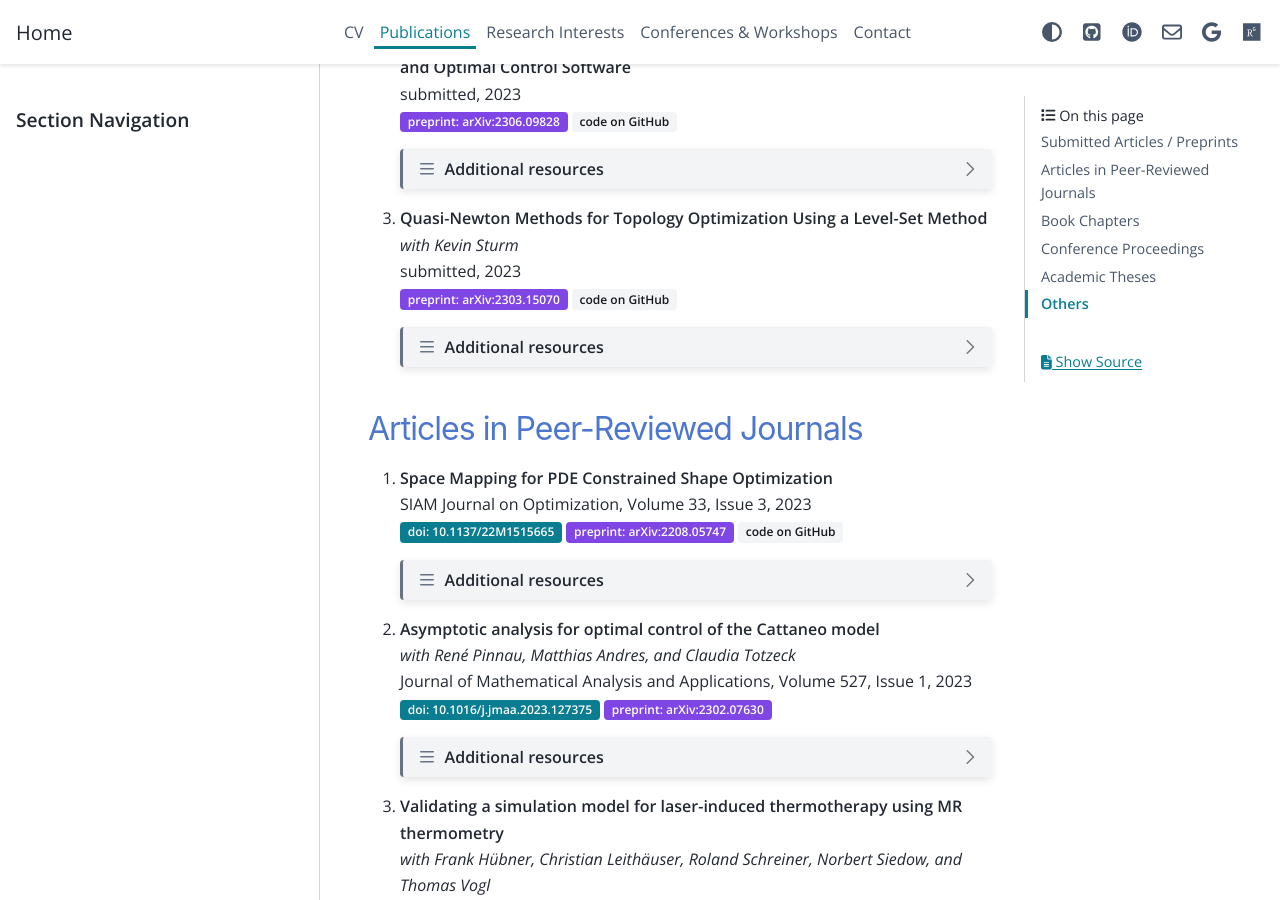
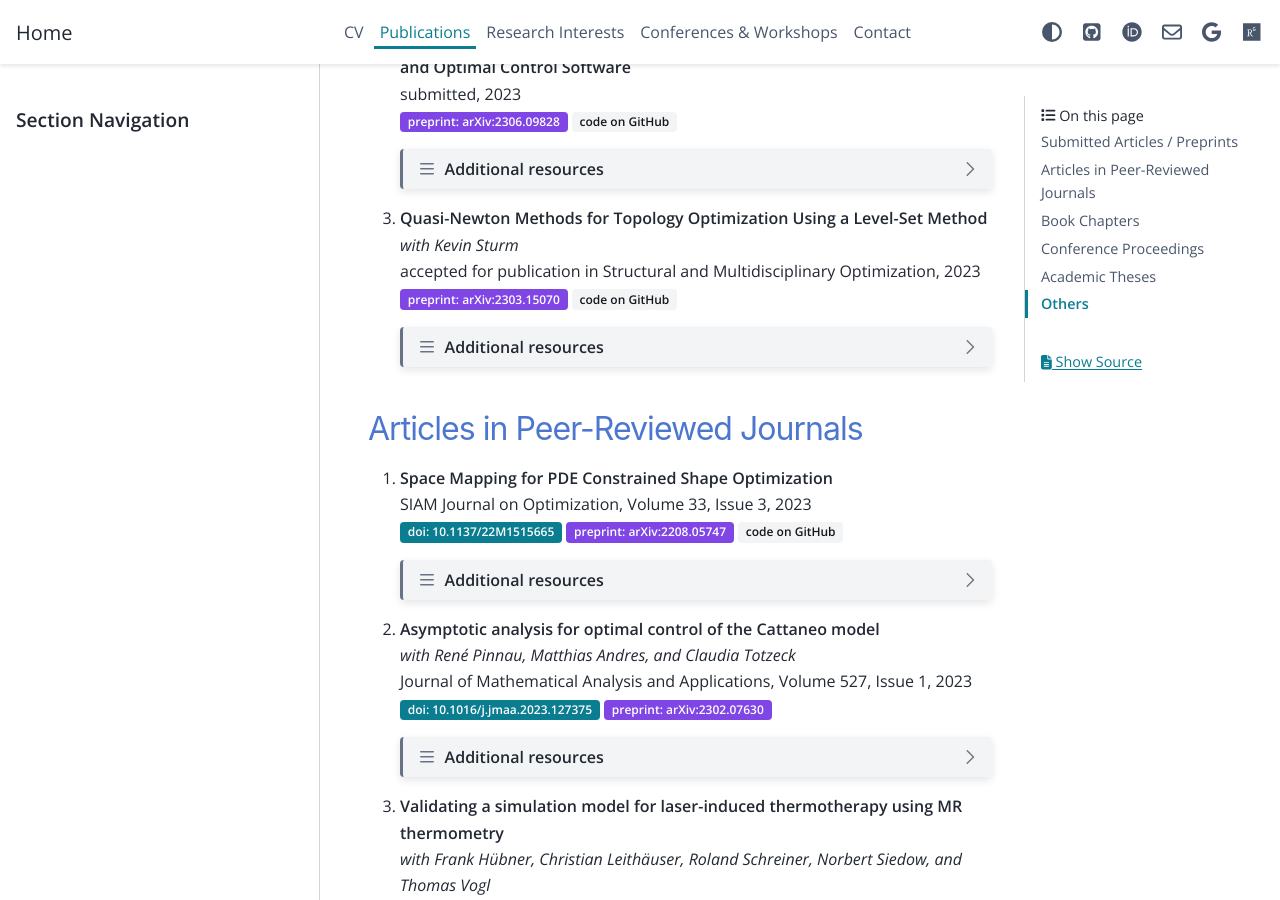
Before and after one commit to sblauth/sblauth.github.io, a Sphinx documentation site: the page built from source/publications.rst, in a window 1280 px wide and 900 px high, scrolled down 440 px. Built offline with Sphinx 7.4.7 and the PyData theme 0.15.4, drawn with Linux system fonts in a browser that asks for light colours.

Commit message:
update publications

```diff
--- a/source/publications.rst
+++ b/source/publications.rst
@@ -65,7 +65,7 @@ Submitted Articles / Preprints
 
 #. | **Quasi-Newton Methods for Topology Optimization Using a Level-Set Method**
    | *with Kevin Sturm*
-   | submitted, 2023
+   | accepted for publication in Structural and Multidisciplinary Optimization, 2023
    | :bdg-link-secondary:`preprint: arXiv:2303.15070 <https://arxiv.org/abs/2303.15070>` :bdg-link-light:`code on GitHub <https://github.com/sblauth/quasi_newton_methods_for_topology_optimization>`
 
    .. dropdown:: Additional resources
```
